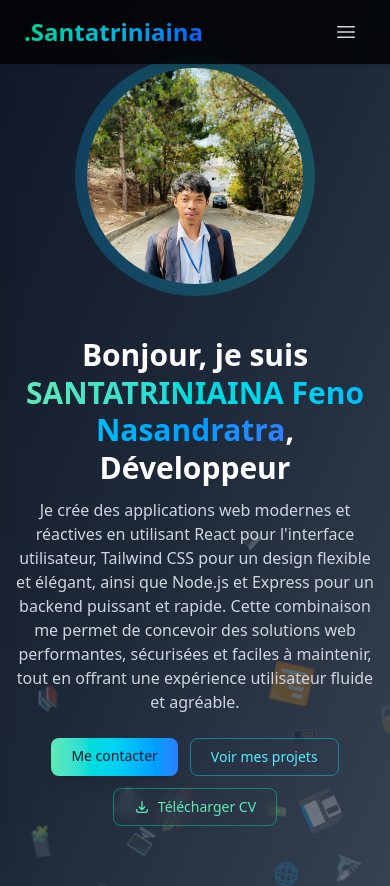
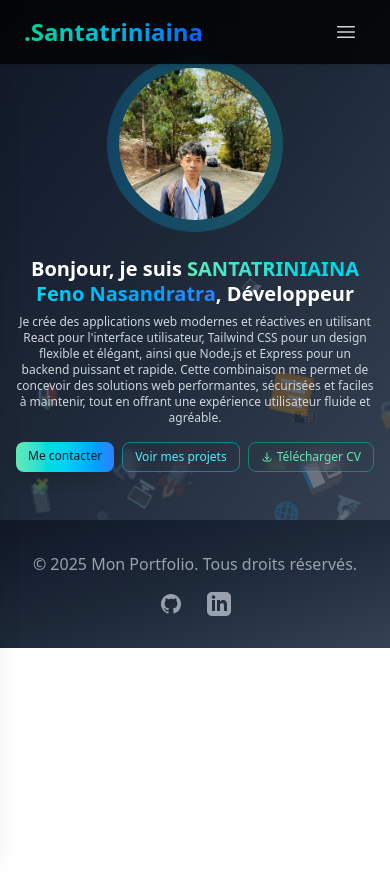
Before and after one commit to santatri/mon-portfolio, a React (Vite) app in the folder mon-portfolio/: page / in a window 390 px wide. Shown: the top 886 px of the page. After the commit the page ends 844 px from the top, so only its background shows below. Built offline with nearby package versions, Linux system fonts and the light colour scheme.

Commit message:
design home responsive

```diff
--- a/mon-portfolio/src/components/Hero.jsx
+++ b/mon-portfolio/src/components/Hero.jsx
@@ -19,7 +19,7 @@ export default function Hero() {
   };
 
   return (
-    <section className="relative overflow-hidden bg-gradient-to-br from-gray-900 via-gray-800 to-gray-700 px-4 py-16 sm:px-6 md:py-24">
+    <section className="relative overflow-hidden bg-gradient-to-br from-gray-900 via-gray-800 to-gray-700 px-4 pt-16 pb-12 sm:px-6 sm:pt-20 sm:pb-16 md:pt-24 md:pb-20">
       {/* Floating Emojis Background */}
       <div className="absolute inset-0 z-0 overflow-hidden pointer-events-none">
         {floatingEmojis.map((emoji, index) => {
@@ -46,10 +46,10 @@ export default function Hero() {
       </div>
 
       <div className="container mx-auto relative z-10">
-        <div className="flex flex-col items-center gap-6 md:flex-row md:gap-8">
-          {/* Profile Image */}
-          <div className="order-first mb-6 w-full flex justify-center md:mb-0 md:w-1/2">
-            <div className="group relative h-56 w-56 sm:h-64 sm:w-64 md:h-72 md:w-72 lg:h-80 lg:w-80 xl:h-96 xl:w-96">
+        <div className="flex flex-col items-center gap-4 sm:gap-6 lg:flex-row lg:gap-8">
+          {/* Profile Image - Réduit la taille sur mobile et ajuste la marge */}
+          <div className="order-first mb-4 w-full flex justify-center sm:mb-6 md:mb-0 lg:w-1/2">
+            <div className="group relative h-40 w-40 xs:h-48 xs:w-48 sm:h-56 sm:w-56 md:h-64 md:w-64 lg:h-72 lg:w-72 xl:h-80 xl:w-80 2xl:h-96 2xl:w-96">
               <div className="absolute -inset-2 overflow-hidden rounded-full">
                 <div className="absolute inset-0 rounded-full bg-gradient-to-br from-emerald-400/20 via-cyan-500/30 to-blue-600/20 opacity-70 animate-aurora-spin" />
                 <div className="absolute inset-0 rounded-full bg-gradient-to-tr from-emerald-300/10 via-cyan-400/20 to-blue-500/10 opacity-60 animate-aurora-spin-reverse" />
@@ -68,31 +68,31 @@ export default function Hero() {
           </div>
 
           {/* Content */}
-          <div className="w-full text-center md:w-1/2 md:text-left">
-            <h1 className="mb-3 text-3xl font-bold leading-tight text-white sm:text-4xl md:mb-4 md:text-5xl">
+          <div className="w-full text-center lg:w-1/2 lg:text-left">
+            <h1 className="mb-2 text-xl font-bold leading-tight text-white xs:text-2xl sm:text-3xl md:mb-3 md:text-4xl lg:text-5xl xl:text-5xl 2xl:text-6xl">
               Bonjour, je suis <span className="bg-gradient-to-r from-emerald-300 via-cyan-400 to-blue-500 bg-clip-text text-transparent">SANTATRINIAINA Feno Nasandratra</span>, Développeur
             </h1>
-            <p className="mx-auto mb-6 max-w-lg text-base text-gray-300 sm:text-lg md:mx-0 md:mb-8 md:text-xl">
+            <p className="mx-auto mb-4 max-w-lg text-xs text-gray-300 xs:text-sm sm:text-base md:mx-0 md:mb-6 md:text-lg lg:text-xl">
               Je crée des applications web modernes et réactives en utilisant React pour l'interface utilisateur, Tailwind CSS pour un design flexible et élégant, ainsi que Node.js et Express pour un backend puissant et rapide. Cette combinaison me permet de concevoir des solutions web performantes, sécurisées et faciles à maintenir, tout en offrant une expérience utilisateur fluide et agréable.
             </p>
-            <div className="flex flex-wrap justify-center gap-3 sm:flex-row sm:gap-4 md:justify-start">
+            <div className="flex flex-wrap justify-center gap-2 sm:gap-3 md:gap-4 lg:justify-start">
               <a
                 href="/contact"
-                className="inline-flex justify-center rounded-lg bg-gradient-to-r from-emerald-300 via-cyan-400 to-blue-500 px-5 py-2 text-sm font-medium text-gray-900 shadow-lg transition-all hover:from-emerald-400 hover:via-cyan-500 hover:to-blue-600 hover:shadow-cyan-500/20 sm:px-6 sm:py-3 sm:text-base"
+                className="inline-flex justify-center rounded-lg bg-gradient-to-r from-emerald-300 via-cyan-400 to-blue-500 px-3 py-1.5 text-xs font-medium text-gray-900 shadow-lg transition-all hover:from-emerald-400 hover:via-cyan-500 hover:to-blue-600 hover:shadow-cyan-500/20 xs:px-4 xs:py-2 xs:text-sm sm:px-5 sm:py-2 md:px-6 md:py-3 md:text-base"
               >
                 Me contacter
               </a>
               <a
                 href="/projects"
-                className="inline-flex justify-center rounded-lg border border-cyan-400/50 px-5 py-2 text-sm font-medium text-cyan-300 backdrop-blur-sm transition hover:border-cyan-300/70 hover:bg-cyan-500/10 hover:text-white sm:px-6 sm:py-3 sm:text-base"
+                className="inline-flex justify-center rounded-lg border border-cyan-400/50 px-3 py-1.5 text-xs font-medium text-cyan-300 backdrop-blur-sm transition hover:border-cyan-300/70 hover:bg-cyan-500/10 hover:text-white xs:px-4 xs:py-2 xs:text-sm sm:px-5 sm:py-2 md:px-6 md:py-3 md:text-base"
               >
                 Voir mes projets
               </a>
               <button
                 onClick={handleDownloadCV}
-                className="inline-flex items-center justify-center gap-2 rounded-lg border border-emerald-400/50 px-5 py-2 text-sm font-medium text-emerald-300 backdrop-blur-sm transition hover:border-emerald-300/70 hover:bg-emerald-500/10 hover:text-white sm:px-6 sm:py-3 sm:text-base"
+                className="inline-flex items-center justify-center gap-1 rounded-lg border border-emerald-400/50 px-3 py-1.5 text-xs font-medium text-emerald-300 backdrop-blur-sm transition hover:border-emerald-300/70 hover:bg-emerald-500/10 hover:text-white xs:gap-1.5 xs:px-4 xs:py-2 xs:text-sm sm:gap-2 sm:px-5 sm:py-2 md:px-6 md:py-3 md:text-base"
               >
-                <svg xmlns="http://www.w3.org/2000/svg" className="h-4 w-4 sm:h-5 sm:w-5" fill="none" viewBox="0 0 24 24" stroke="currentColor">
+                <svg xmlns="http://www.w3.org/2000/svg" className="h-3 w-3 xs:h-3.5 xs:w-3.5 sm:h-4 sm:w-4 md:h-5 md:w-5" fill="none" viewBox="0 0 24 24" stroke="currentColor">
                   <path strokeLinecap="round" strokeLinejoin="round" strokeWidth={2} d="M4 16v1a3 3 0 003 3h10a3 3 0 003-3v-1m-4-4l-4 4m0 0l-4-4m4 4V4" />
                 </svg>
                 Télécharger CV
@@ -152,7 +152,7 @@ export default function Hero() {
 
         @media (max-width: 640px) {
           @keyframes float {
-            100% { transform: translateY(-150vh) rotate(360deg); }
+            100% { transform: translateY(-100vh) rotate(360deg); }
           }
         }
       `}</style>
```
